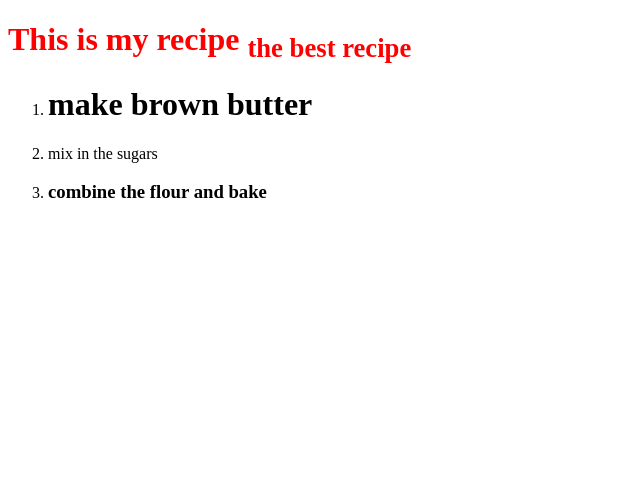
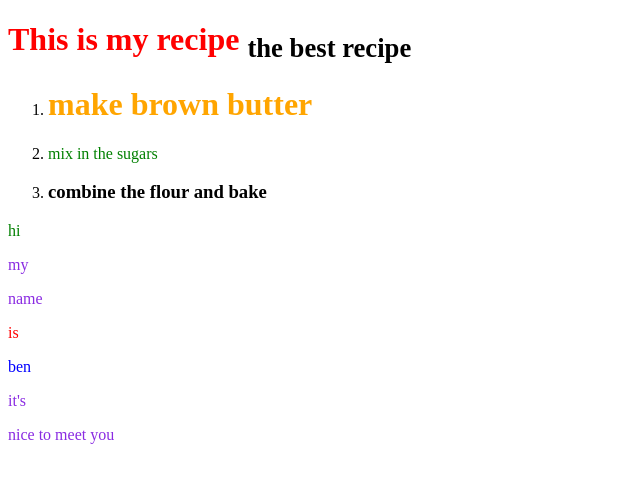
Before and after one commit to throy45/HTML, a plain HTML site: page tutorial2.html in a window 1280 px wide. Shown: the whole page, without its empty margins (0-640 px from the left). Drawn offline with Linux system fonts and the light colour scheme.

Commit message:
another exercice in css specificity

```diff
--- a/tutorial2.css
+++ b/tutorial2.css
@@ -1,3 +1,15 @@
-#title {color:red;}
+h1 {color:red;}
+h1 > sub {color:black}
 /* https://polypane.app/css-specificity-calculator/ */
 /* https://www.w3schools.com/cssref/css_selectors.asp */
+body > ol > li > h1 {color:orange}
+
+/* id > class > tag */
+/*
+styling carries from parent but if present, child's styling is more important
+ */
+
+p {color:blueviolet}
+#name {color:blue}
+p:first-of-type {color:green}
+.test {color:red}
--- a/tutorial2.html
+++ b/tutorial2.html
@@ -5,7 +5,7 @@
     <meta charset="UTF-8">
     <meta http-equiv="X-UA-Compatible" content="IE=edge">
     <meta name="viewport" content="width=device-width, initial-scale=1.0">
-    <title>Document</title>
+    <title>Tutorial 2 awesome HTML and CSS</title>
     <link rel="stylesheet" href="tutorial2.css">
 </head>
 
@@ -27,6 +27,21 @@
             <h3>combine the flour and bake</h3>
         </li>
     </ol>
+
+    <!--
+        Style elements using a class
+        Style one element using ID
+        Style one element usting the first-of-type
+    -->
+    <p>hi</p>
+    <p>my</p>
+    <p>name</p>
+    <p class=test>is</p>
+    <p id=name>ben</p>
+    <p>it's
+    <p> nice to meet you</p>
+    </p>
+
 </body>
 
 </html>
```
